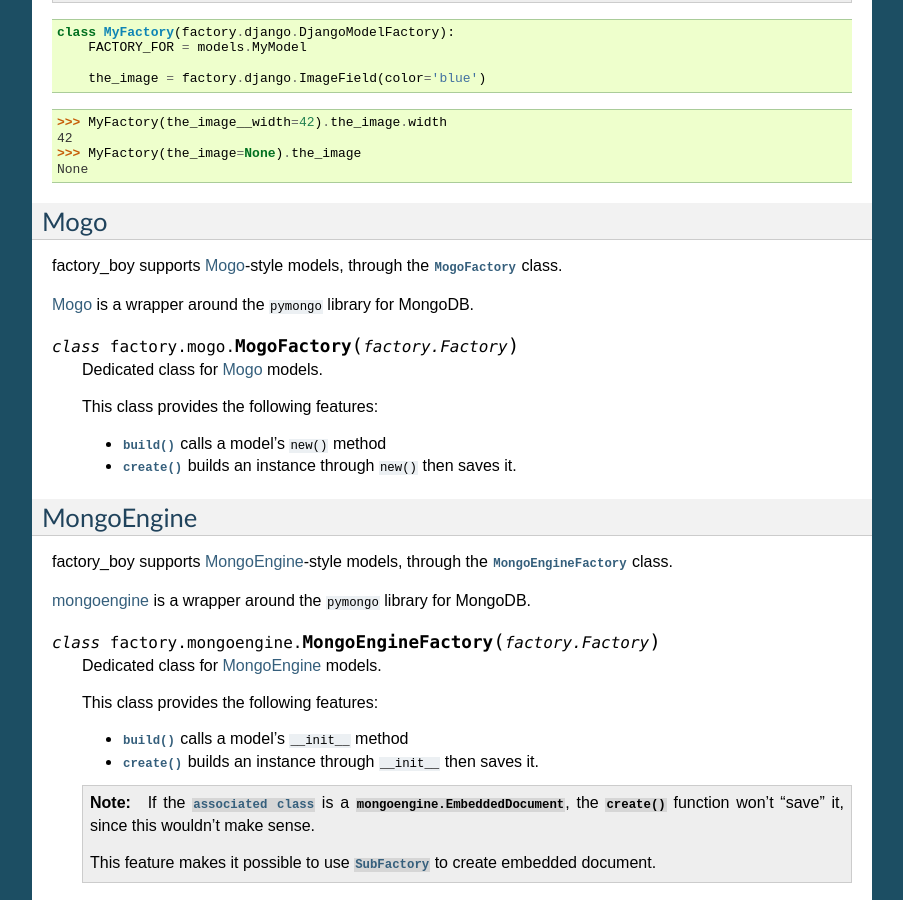
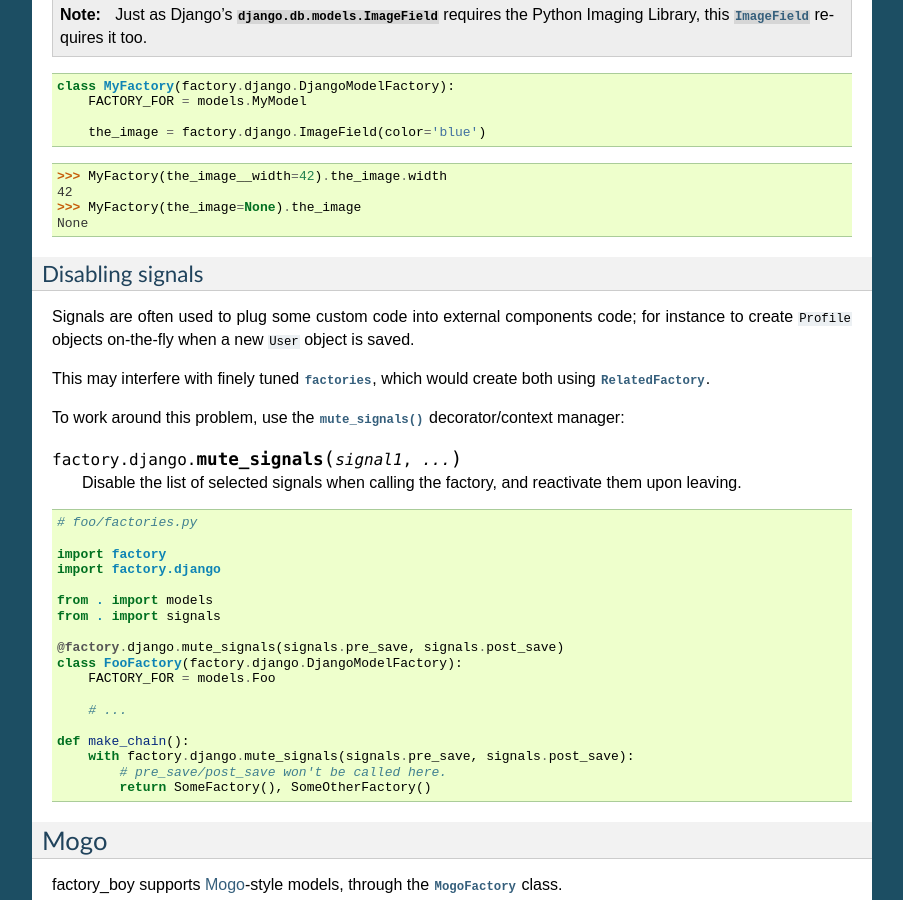
Before and after one commit to FactoryBoy/factory_boy, a Sphinx documentation site: the page built from docs/orms.rst, in a window 1280 px wide and 900 px high, scrolled down 2159 px. Shown: the whole window, without its empty margins (198-1101 px from the left). Built offline with Sphinx 7.4.7, drawn with Linux system fonts in a browser that asks for light colours; some of the changed text lies outside the part shown.

Commit message:
Add doc for factory.django.mute_signals.

```diff
--- a/docs/changelog.rst
+++ b/docs/changelog.rst
@@ -10,6 +10,7 @@
 *New:*
 
     - Add support for :attr:`factory.fuzzy.FuzzyInteger.step`, thanks to `ilya-pirogov <https://github.com/ilya-pirogov>`_ (:issue:`120`)
+    - Add :meth:`~factory.django.mute_signals` decorator to temporarily disable some signals, thanks to `ilya-pirogov <https://github.com>`_ (:issue:`122`)
 
 .. _v2.3.1:
 
--- a/docs/orms.rst
+++ b/docs/orms.rst
@@ -155,6 +159,43 @@
     42
     >>> MyFactory(the_image=None).the_image
     None
+
+
+Disabling signals
+"""""""""""""""""
+
+Signals are often used to plug some custom code into external components code;
+for instance to create ``Profile`` objects on-the-fly when a new ``User`` object is saved.
+
+This may interfere with finely tuned :class:`factories <DjangoModelFactory>`, which would
+create both using :class:`~factory.RelatedFactory`.
+
+To work around this problem, use the :meth:`mute_signals()` decorator/context manager:
+
+.. method:: mute_signals(signal1, ...)
+
+    Disable the list of selected signals when calling the factory, and reactivate them upon leaving.
+
+.. code-block:: python
+
+    # foo/factories.py
+
+    import factory
+    import factory.django
+
+    from . import models
+    from . import signals
+
+    @factory.django.mute_signals(signals.pre_save, signals.post_save)
+    class FooFactory(factory.django.DjangoModelFactory):
+        FACTORY_FOR = models.Foo
+
+        # ...
+
+    def make_chain():
+        with factory.django.mute_signals(signals.pre_save, signals.post_save):
+            # pre_save/post_save won't be called here.
+            return SomeFactory(), SomeOtherFactory()
 
 
 Mogo
```
Also changed, not shown: other parts of docs/orms.rst (+4 -0 lines).
